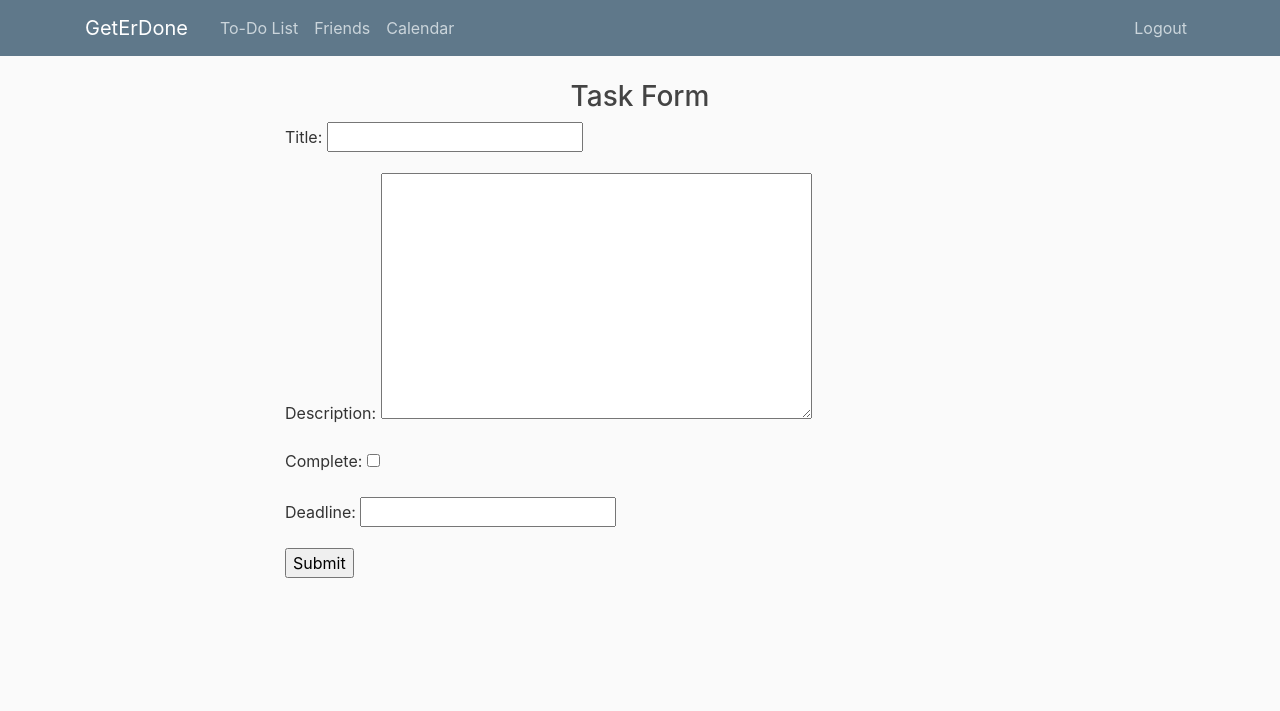
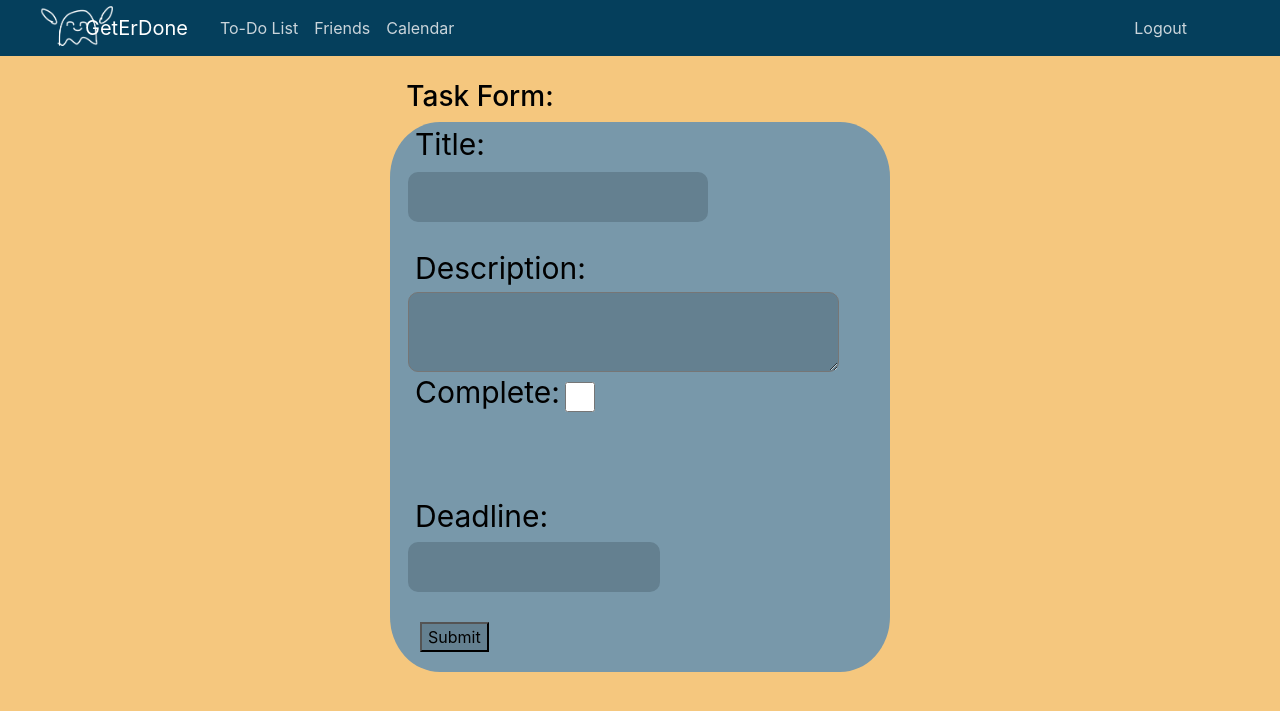
Before and after one commit to brian-baugher/BitCamp2023, a Django app: page /task-create/ in a window 1280 px wide. Shown: the top 711 px of the page. Run offline with Django 4.2, Linux system fonts and the light colour scheme; a user stored in the database is signed in; some libraries are stand-ins or nearby versions.

Commit message:
pushing task_form

```diff
--- a/templates/base.html
+++ b/templates/base.html
@@ -19,8 +19,9 @@
 
 <body>
     <header class="site-header">
-        <nav class="navbar navbar-expand-md navbar-dark bg-steel fixed-top">
+        <nav style = "background-color: #053F5C; color: white;" class="navbar navbar-expand-md navbar-dark bg-steel fixed-top">
             <div class="container">
+                <img style = "position: absolute; height: 40px; left: 40px; top: 6px"class = "image-container" src="{% static "to_do_list_app/media/image(1).png" %}" />
                 <a class="navbar-brand mr-4" href="{% url 'tasks' %}">GetErDone</a>
                 <button class="navbar-toggler" type="button" data-toggle="collapse" data-target="#navbarToggle" aria-controls="navbarToggle" aria-expanded="false" aria-label="Toggle navigation">
                     <span class="navbar-toggler-icon"></span>
--- a/templates/to_do_list_app/task_form.html
+++ b/templates/to_do_list_app/task_form.html
@@ -1,9 +1,74 @@
 {% extends 'base.html' %}
-{% block title %}<h3>Task Form</h3>{% endblock title %}
+{% block title %}<h3 style="color: black;position: dynamic; padding-right: 320px;">Task Form: </h3>{% endblock title %}
 {% block content %}
+<style>
+    body{
+        background-color: #F5C77E;
+        font-family: 'Inter', sans-serif;
+    }
+    label{
+        color: black;
+        font-size: 30px;
+        height:100px;
+        left:150px;
+        padding-left: 25px;
+    }
+    input[name = deadline]{
+        background-color: #648090;
+        border: none;
+        border-radius: 10px;
+        height:50px;
+        position: absolute;
+        top:420px;
+        left:18px;
+    }
+    input[name = title]{
+        background-color: #648090;
+        border: none;
+        border-radius: 10px;
+        height:50px;
+        width:300px;
+        position: absolute;
+        top:50px;
+        left:18px;
+    }
+    input[type = checkbox]{
+        position: absolute;
+        height:30px;
+        width:40px;
+        top:260px;
+    }
+    input[type = submit]{
+        background-color: #648090;
+        border-color: None;
+        position: absolute;
+        top:500px;
+        left: 30px;
+    }
+    textarea{
+        background-color: #648090;
+        height:80px;
+        position: absolute;
+        top:170px;
+        left:18px;
+        border-radius: 10px;
+    }
+    .rectangle{
+        height: 550px;
+        width:500px;
+        background-color: #7898aa;
+        position: absolute;
+        left:120px;
+        border-radius: 10%;
+
+    }
+</style>
+<div class="rectangle">
     <form method = "POST">
         {%csrf_token%}
         {{form.as_p}}
         <input type = "submit" value = "Submit">
     </form>
+</div>
+
 {% endblock content %}
```
